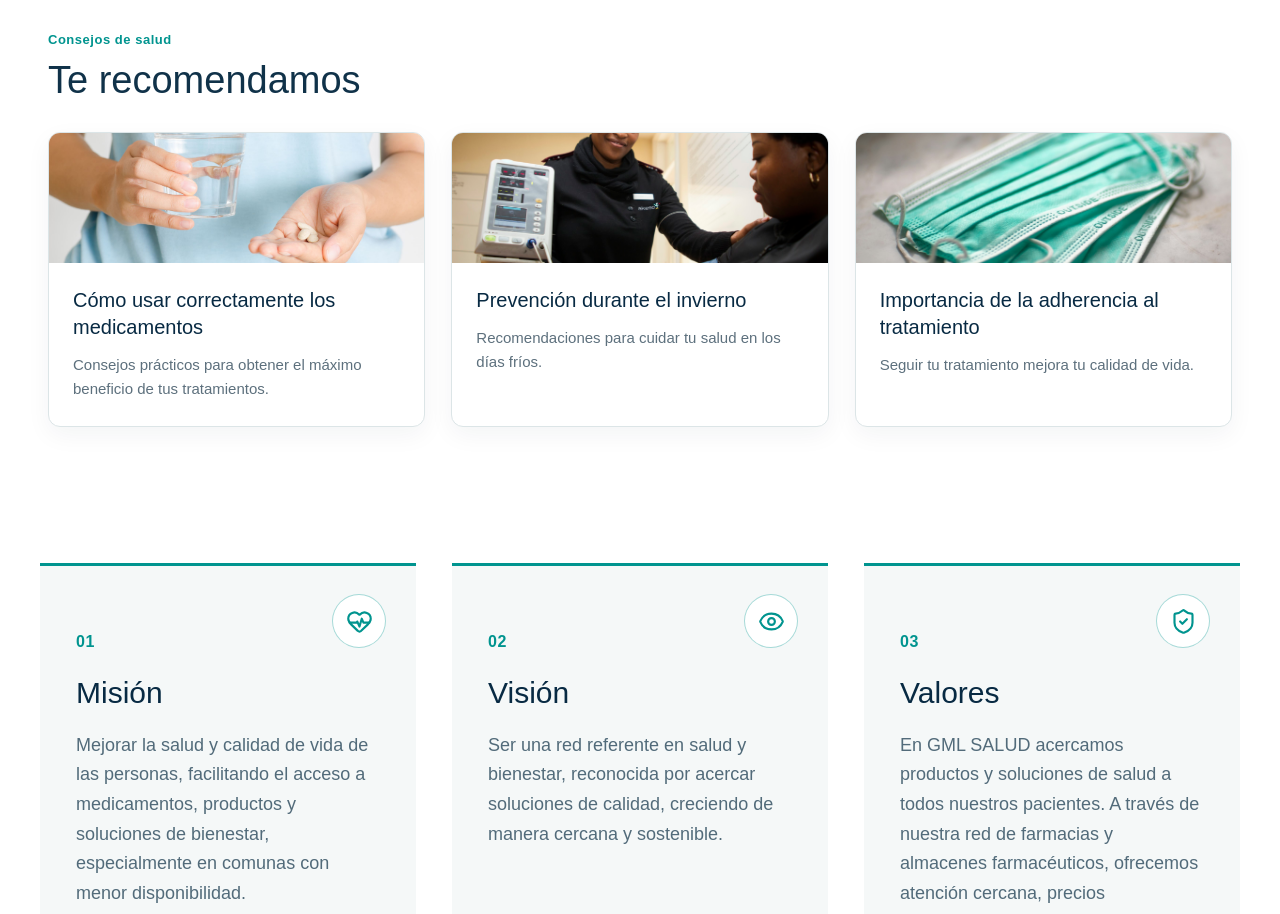
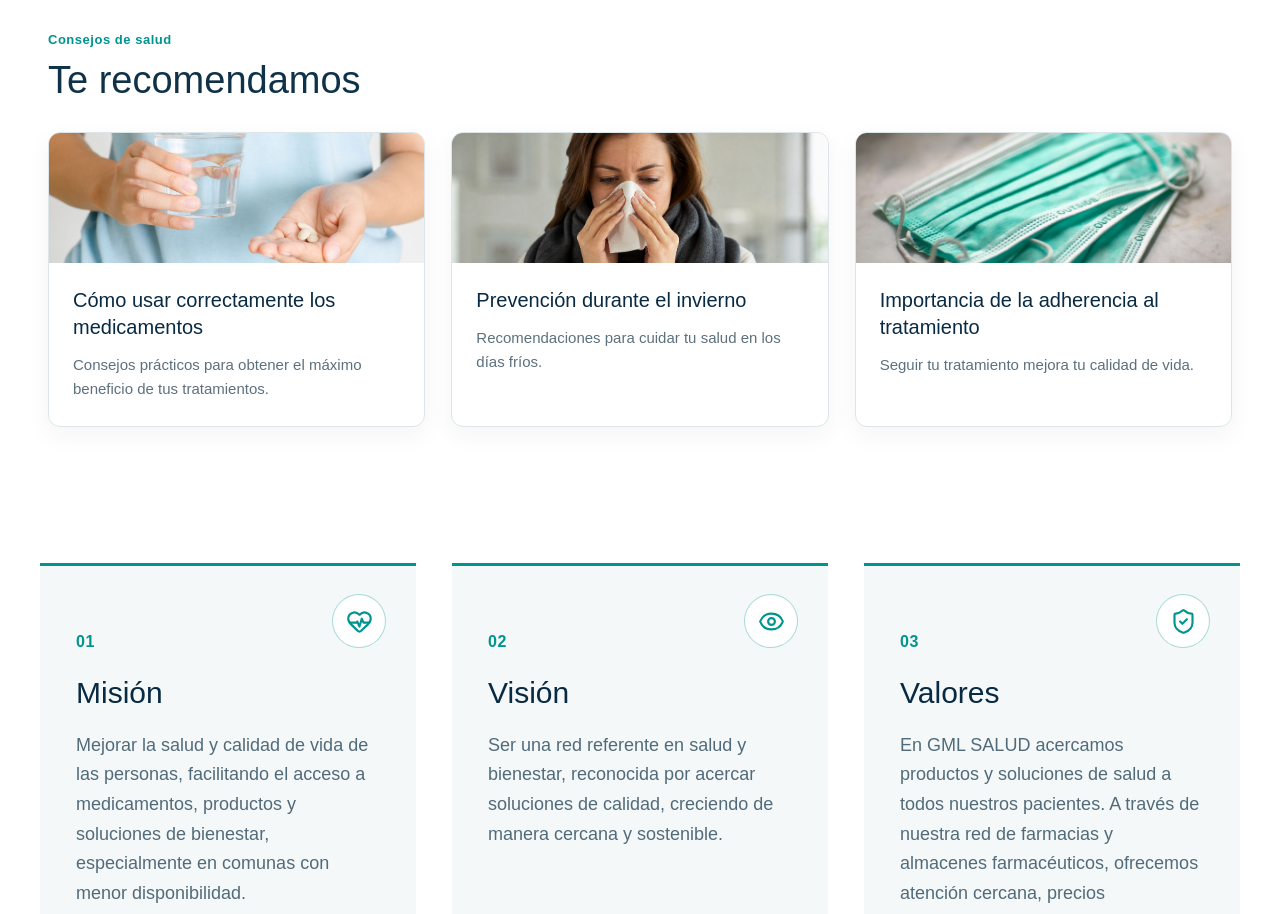
Before and after one commit to gmlsalud-com/gmlsalud-com, a Next.js app: page / in a window 1280 px wide. Shown: the part 1520-2434 px from the top of the page. Built offline with nearby package versions, Linux system fonts and the light colour scheme.

Commit message:
Replace winter prevention photo with high resolution image

```diff
--- a/app/page.tsx
+++ b/app/page.tsx
@@ -57,7 +57,7 @@ export default function Home() {
         <h2>Te recomendamos</h2>
         <div className="advice-cards">
           <article><img src="/consejo-medicamentos.jpg" alt="Persona tomando medicamentos con agua" /><div><h3>Cómo usar correctamente los medicamentos</h3><p>Consejos prácticos para obtener el máximo beneficio de tus tratamientos.</p></div></article>
-          <article><img src="/consejo-invierno.jpg" alt="Prevención de enfermedades durante el invierno" /><div><h3>Prevención durante el invierno</h3><p>Recomendaciones para cuidar tu salud en los días fríos.</p></div></article>
+          <article><img src="/consejo-invierno.png" alt="Mujer resfriada usando un pañuelo durante el invierno" /><div><h3>Prevención durante el invierno</h3><p>Recomendaciones para cuidar tu salud en los días fríos.</p></div></article>
           <article><img src="/consejo-adherencia.jpg" alt="Organizador semanal de medicamentos" /><div><h3>Importancia de la adherencia al tratamiento</h3><p>Seguir tu tratamiento mejora tu calidad de vida.</p></div></article>
         </div>
       </section>
```
Also changed, not shown: public/consejo-invierno.png (added).
